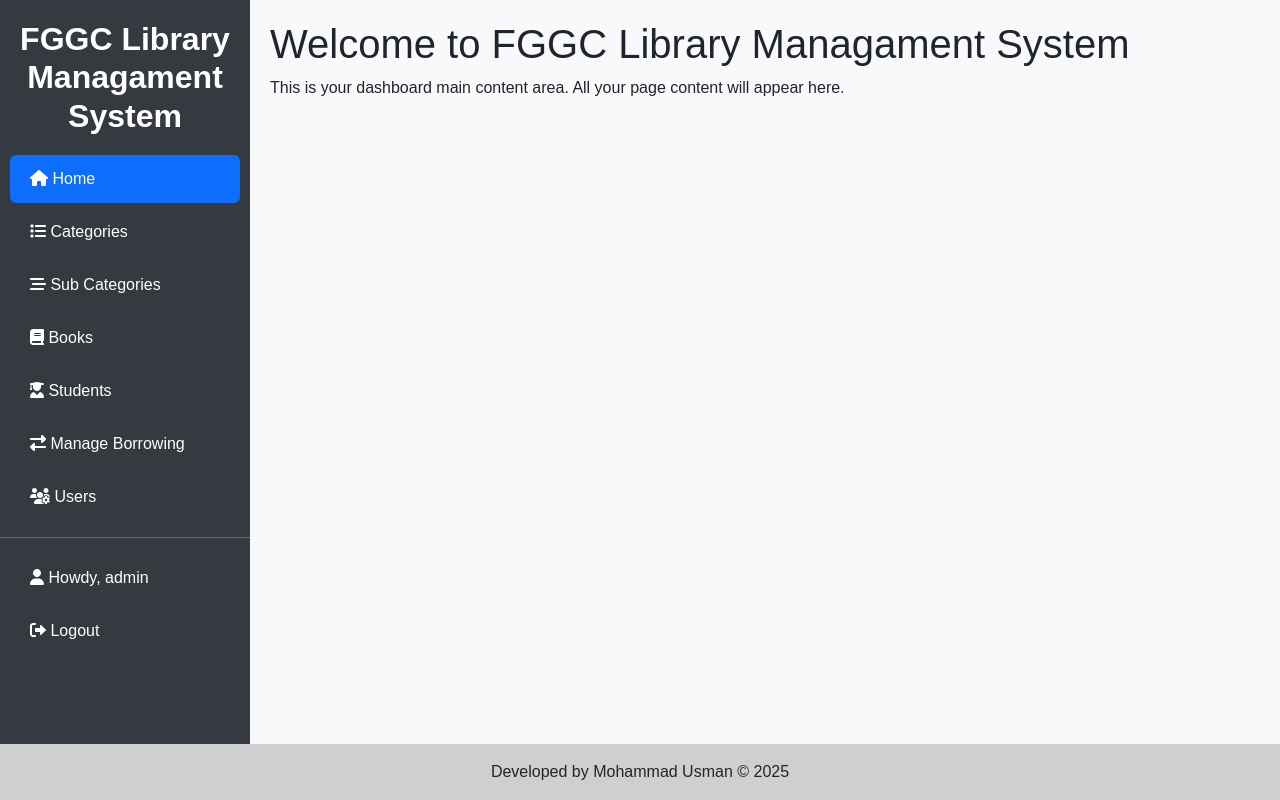
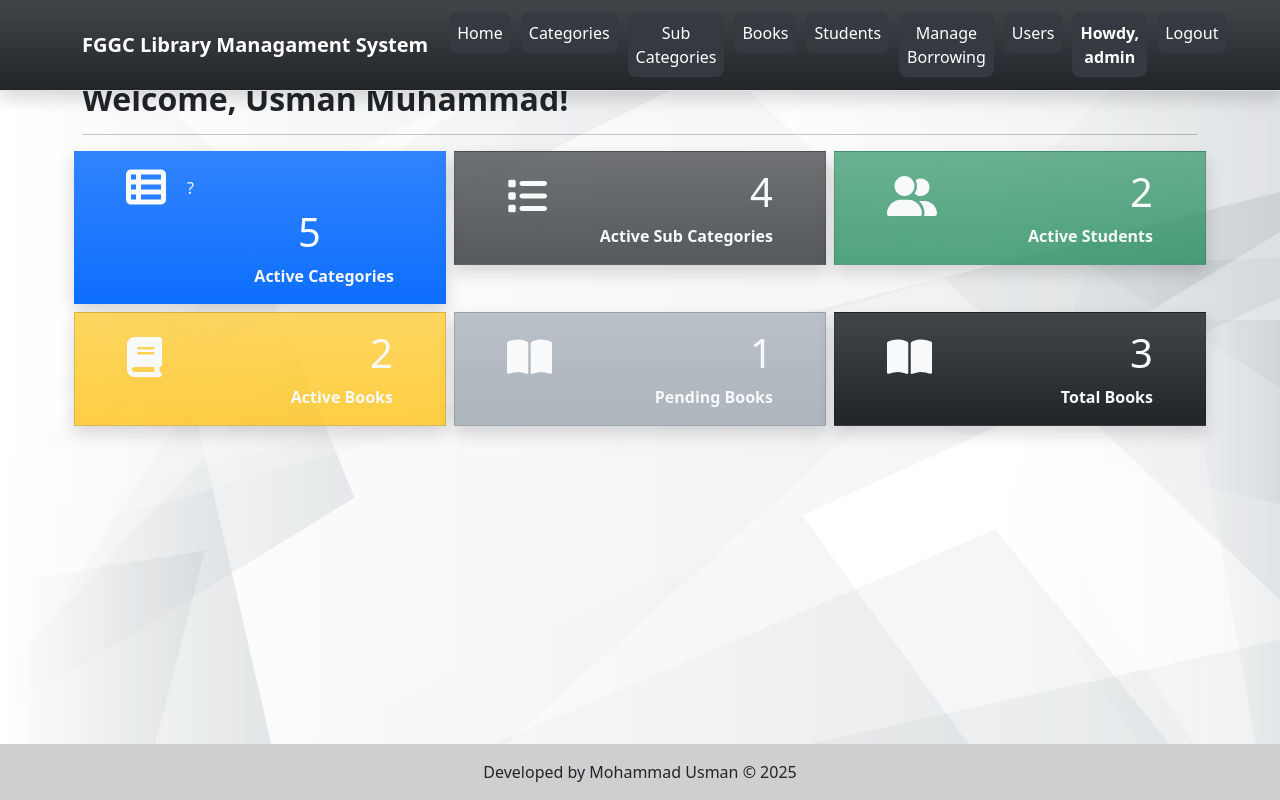
Before and after one commit to Saudii81/django_lms, a Django app: page / in a window 1280 px wide. Run offline with Django 4.2, Linux system fonts and the light colour scheme; a user stored in the database is signed in; data comes from the database, SQL or seed files in the repository; both versions use the stored data as it was after the commit; parts of the project's set-up code (start-up, migrations or seed data) failed here and were passed over; some libraries are stand-ins or nearby versions.

Commit message:
refactoring

```diff
--- a/lmsApp/templates/topNavigation.html
+++ b/lmsApp/templates/topNavigation.html
@@ -1,87 +1,75 @@
-{% load static %}
 <style>
-    body {
-        margin: 0;
-        padding: 0;
-        font-family: Arial, sans-serif;
-        display: flex;
+    .nav-box {
+        background: #343a40;  /* dark box */
+        color: white !important;
+        padding: 8px 16px;
+        margin: 5px;
+        border-radius: 8px;
+        transition: 0.3s ease-in-out;
+        text-align: center;
+        font-weight: 500;
     }
-
-    /* Sidebar */
-    .sidebar {
-        width: 250px;
-        background: #343a40;
-        color: white;
-        position: fixed;
-        top: 0;
-        left: 0;
-        bottom: 0;
-        overflow-y: auto;   /* makes sidebar scrollable if items exceed height */
-        padding-top: 20px;
+    .nav-box:hover {
+        background: #495057;
+        transform: scale(1.05);
     }
-
-    .sidebar h2 {
-        text-align: center;
-        margin-bottom: 20px;
-        font-weight: bold;
-    }
-
-    .sidebar a {
-        padding: 12px 20px;
-        color: white;
-        text-decoration: none;
-        display: block;
-        border-radius: 6px;
-        margin: 5px 10px;
-        transition: background 0.3s, transform 0.2s;
-    }
-
-    .sidebar a:hover {
-        background: #0d6efd;
-        transform: translateX(5px);
-    }
-
-    .sidebar .active {
-        background: #0d6efd;
-    }
-
-    /* Content area */
-    .content {
-        margin-left: 250px;   /* push content away from sidebar */
-        padding: 20px;
-        flex: 1;
-        background: #f8f9fa;
-        min-height: 100vh;
-        overflow-x: auto; /* ensure wide content doesn't get cut off */
+    .navbar-nav .active .nav-box {
+        background: #0d6efd; /* highlight active link */
     }
 </style>
 
-<div class="sidebar">
-    <h2>{{ system_name }}</h2>
+<nav class="navbar navbar-expand-lg navbar-dark bg-dark bg-gradient fixed-top shadow border-bottom">
+    <div class="container">
+        <!-- Brand -->
+        <a class="navbar-brand" href="./"><b>{{system_name}}</b></a>
+
+        <button class="navbar-toggler" type="button" data-bs-toggle="collapse" data-bs-target="#navbarExample01">
+            <i class="fas fa-bars"></i>
+        </button>
+
+        <div class="collapse navbar-collapse" id="navbarExample01">
+            <ul class="navbar-nav me-auto mb-2 mb-lg-0" id="topNav">
                 {% if request.user.is_authenticated %}
-        <a href="{% url 'home-page' %}" class="active"><i class="fas fa-home"></i> Home</a>
-        <a href="{% url 'category-page' %}"><i class="fas fa-list"></i> Categories</a>
-        <a href="{% url 'sub_category-page' %}"><i class="fas fa-stream"></i> Sub Categories</a>
-        <a href="{% url 'book-page' %}"><i class="fas fa-book"></i> Books</a>
-        <a href="{% url 'student-page' %}"><i class="fas fa-user-graduate"></i> Students</a>
-        <a href="{% url 'borrow-page' %}"><i class="fas fa-exchange-alt"></i> Manage Borrowing</a>
+                <li class="nav-item">
+                    <a class="nav-link nav-box" href="{% url 'home-page' %}">Home</a>
+                </li>
+                <li class="nav-item">
+                    <a class="nav-link nav-box" href="{% url 'category-page' %}">Categories</a>
+                </li>
+                <li class="nav-item">
+                    <a class="nav-link nav-box" href="{% url 'sub_category-page' %}">Sub Categories</a>
+                </li>
+                <li class="nav-item">
+                    <a class="nav-link nav-box" href="{% url 'book-page' %}">Books</a>
+                </li>
+                <li class="nav-item">
+                    <a class="nav-link nav-box" href="{% url 'student-page' %}">Students</a>
+                </li>
+                <li class="nav-item">
+                    <a class="nav-link nav-box" href="{% url 'borrow-page' %}">Manage Borrowing</a>
+                </li>
                 {% if request.user.is_superuser %}
-            <a href="{% url 'user-page' %}"><i class="fas fa-users-cog"></i> Users</a>
+                <li class="nav-item">
+                    <a class="nav-link nav-box" href="{% url 'user-page' %}">Users</a>
+                </li>
                 {% endif %}
                 {% endif %}
+            </ul>
 
-    <hr>
+            <ul class="navbar-nav d-flex flex-row">
                 {% if user.id %}
-        <a href="{% url 'profile-page' %}"><i class="fas fa-user"></i> Howdy, {{ user.username }}</a>
-        <a href="{% url 'logout' %}"><i class="fas fa-sign-out-alt"></i> Logout</a>
+                <li class="nav-item">
+                    <a class="nav-link nav-box" href="{% url 'profile-page' %}"><b>Howdy, {{user.username}}</b></a>
+                </li>
+                <li class="nav-item">
+                    <a class="nav-link nav-box" href="{% url 'logout' %}">Logout</a>
+                </li>
                 {% else %}
-        <a href="{% url 'login-page' %}"><i class="fas fa-sign-in-alt"></i> Login</a>
+                <li class="nav-item">
+                    <a class="nav-link nav-box" href="{% url 'login-page' %}">Login</a>
+                </li>
                 {% endif %}
+            </ul>
         </div>
-
-<div class="content">
-    {% block content %}
-    <h1>Welcome to {{ system_name }}</h1>
-    <p>This is your dashboard main content area. All your page content will appear here.</p>
-    {% endblock %}
     </div>
+</nav>
```
Also changed, not shown: db.sqlite3. Lines whose indentation alone changed are shown as unchanged.
